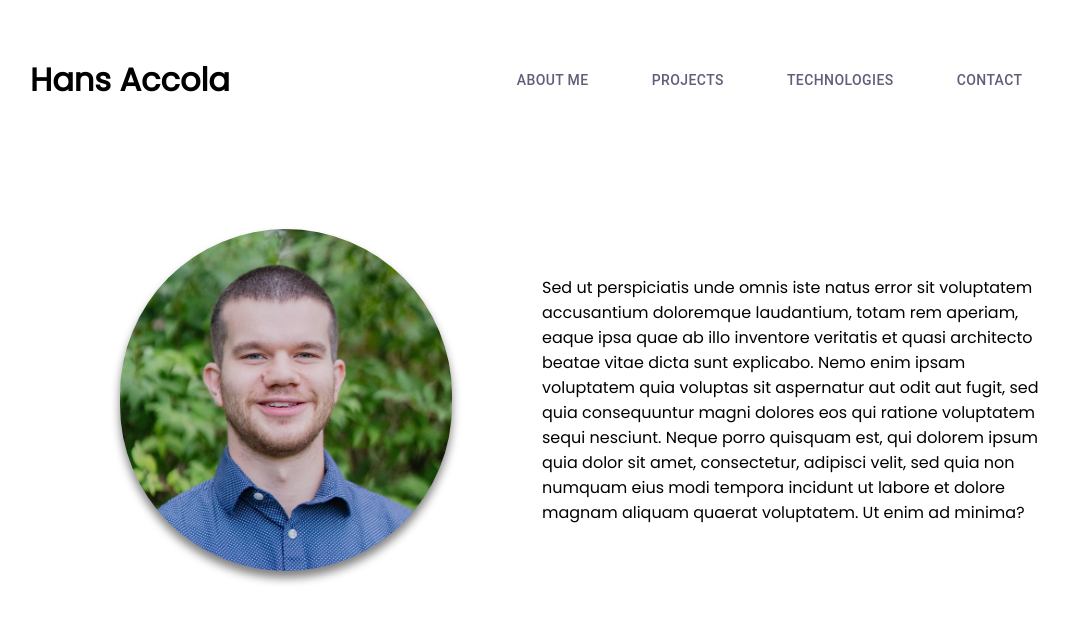
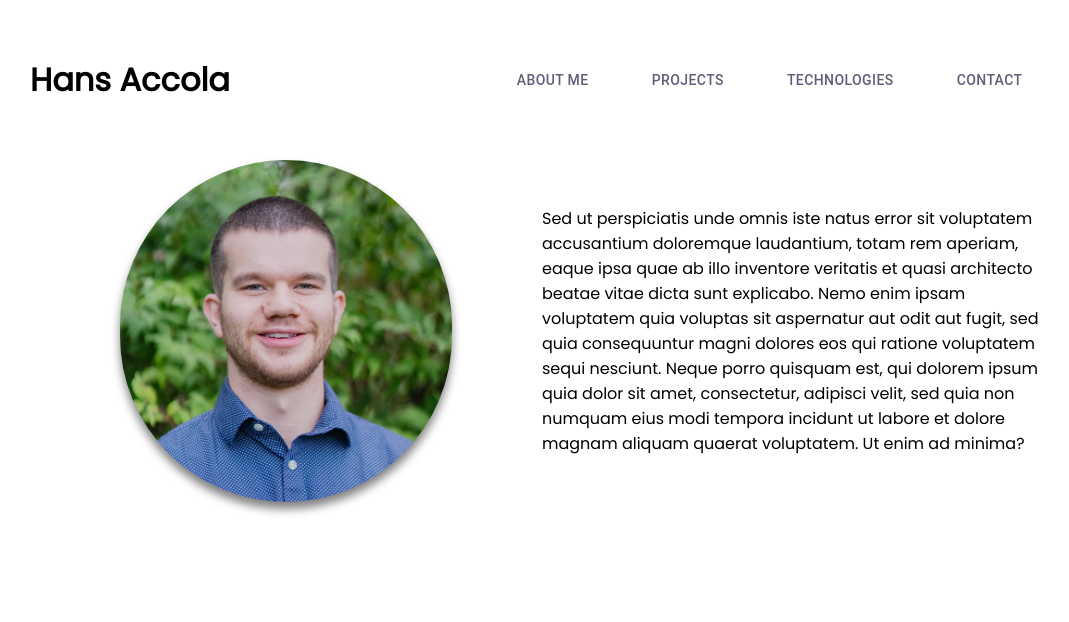
Before and after one commit to iHansy/responsive-portfolio, a React (Create React App) app: page / in a window 1280 px wide. Shown: the top 622 px of the page, without its empty margins (98-1167 px from the left). Built offline with nearby package versions, Linux system fonts and the light colour scheme.

Commit message:
removed set height on aboutme container

```diff
--- a/src/App.css
+++ b/src/App.css
@@ -43,7 +43,6 @@
   width: 80%;
   margin: auto;
   align-items: center;
-  height: 60vh;
 }
 
 .aboutme-img-container, .aboutme-description {
@@ -72,7 +71,7 @@
 @keyframes drop {
   0% {
     opacity: 0;
-    transform: translateY(-80px);
+    transform: translateY(-100px);
   }
   100% {
     opacity: 1;
```
Also changed, not shown: 1 other file (tests, documents, lock files or other folders).
